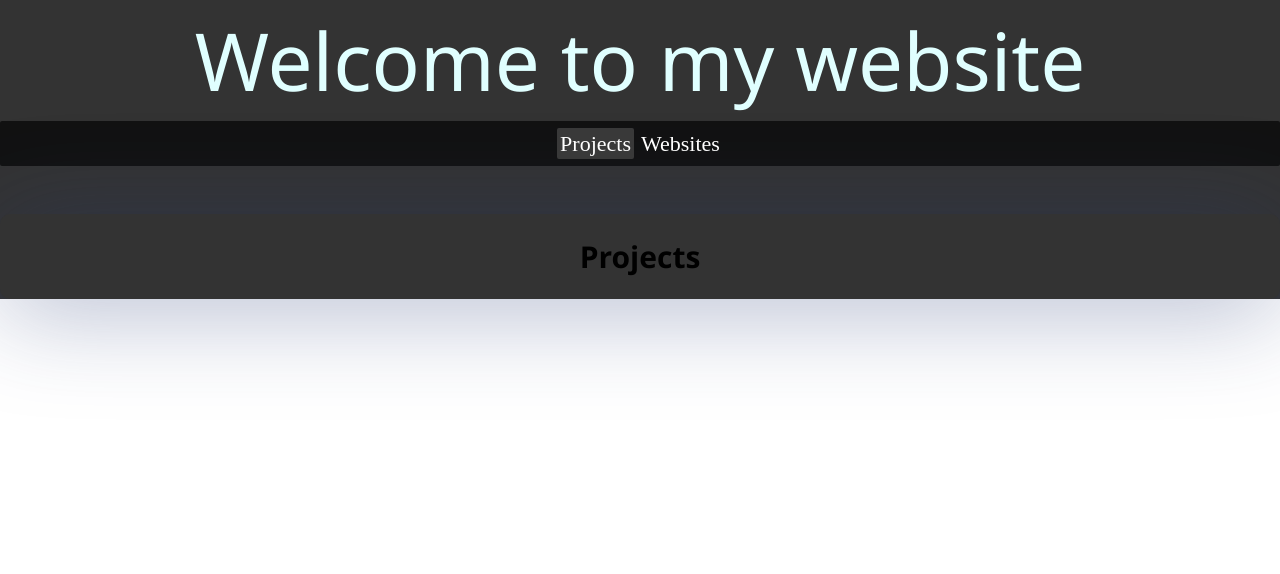
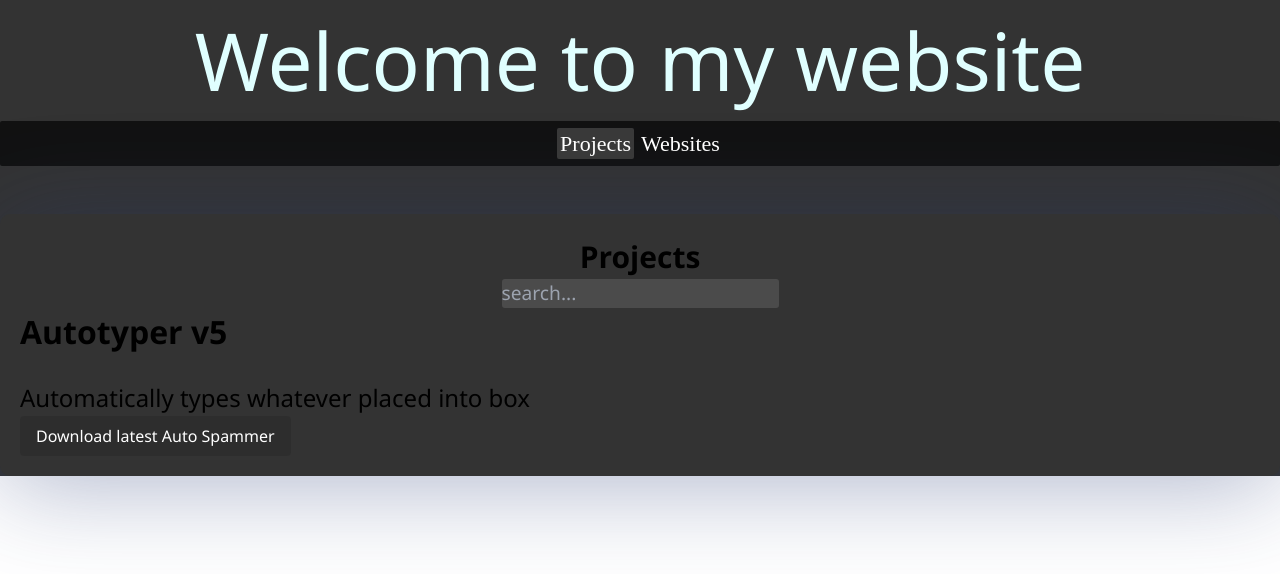
Before and after one commit to chickenMuggets/chickenMuggets.github.io, a Next.js app: page / in a window 1280 px wide. Shown: the top 574 px of the page. Built offline with nearby package versions, Linux system fonts and the light colour scheme.

Commit message:
added first project added project title added description added download latest button yet to be implemented -   - download older versions   - websites page   - welcome to my website font

```diff
--- a/src/app/page.tsx
+++ b/src/app/page.tsx
@@ -17,7 +17,18 @@ export default function Home() {
         <div className="project-div">
           <div className="projectthing">
             <a href="https://github.com/chickenmuggets?tab=repositories" className="projectthing" target="blank" style={{textDecoration: "solid", fontSize: "30px"}}><strong>Projects</strong></a>
+            <br />
+            <input type="search" className="searchbox" id="searchbox" placeholder="search..." autoComplete="off"></input>
           </div>
+          <section>
+            <div className="project-box" id="project-box">
+              <a href="https://github.com/chickenmuggets/auto-typer" className="project-title">Autotyper v5</a>
+              <br />
+              <br />
+              <p className="project-description">Automatically types whatever placed into box</p>
+              <a className="project-link" href="https://github.com/chicken-muggets/auto-typer/archive/refs/heads/main.zip" download>Download latest Auto Spammer</a>
+            </div>
+          </section>
         </div>
       </main>
     </div>
--- a/src/app/styles.css
+++ b/src/app/styles.css
@@ -67,8 +67,11 @@
 .project-title {
     text-decoration:solid;
     font-weight:bolder;
-    font-size:x-large;
+    font-size: xx-large;
     color: black;
+}
+.project-description {
+    font-size: x-large;
 }
 .inline{
     display: inline;
```
